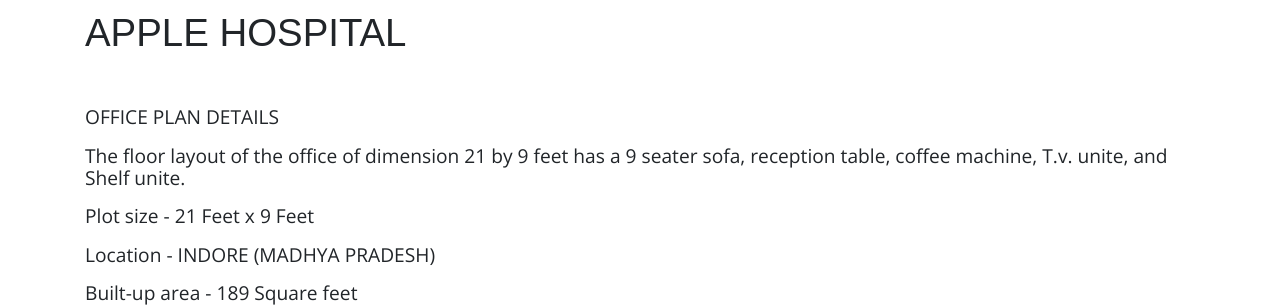
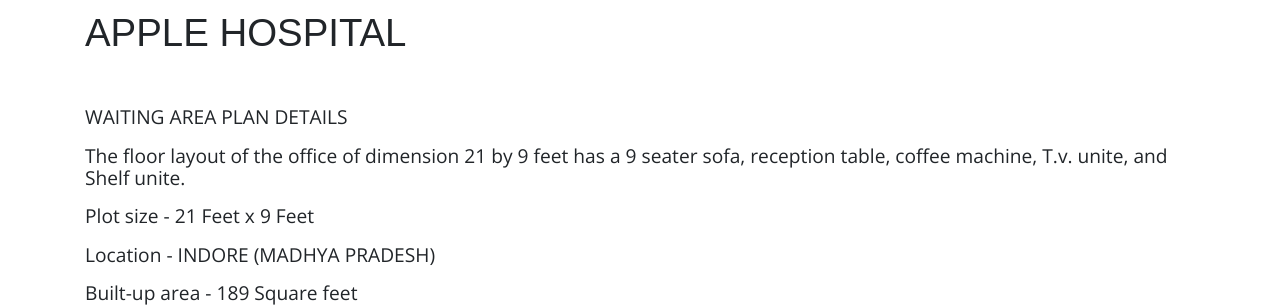
Before and after one commit to samasthiti/samasthiti, a Jekyll site: the page built from _house-plans/apple-hospital.md, in a window 1280 px wide and 900 px high, scrolled down 598 px. Shown: the part 157-464 px from the top of the window. Built offline with Jekyll 4.4.1, drawn with Linux system fonts in a browser that asks for light colours; nearby versions of some CDN libraries; comment, search, counter and statistics services are not loaded.

Commit message:
Update from Forestry.io samshthi construction updated _house-plans/apple-hospital.md

```diff
--- a/_house-plans/apple-hospital.md
+++ b/_house-plans/apple-hospital.md
@@ -21,7 +21,7 @@ tilephotos:
 house_category: below-1000-sq-ft
 
 ---
-**OFFICE PLAN DETAILS**
+**WAITING AREA PLAN DETAILS**
 
 The floor layout of the office of dimension 21 by 9 feet has a 9 seater sofa, reception table, coffee machine, T.v. unite, and Shelf unite.
 
```
